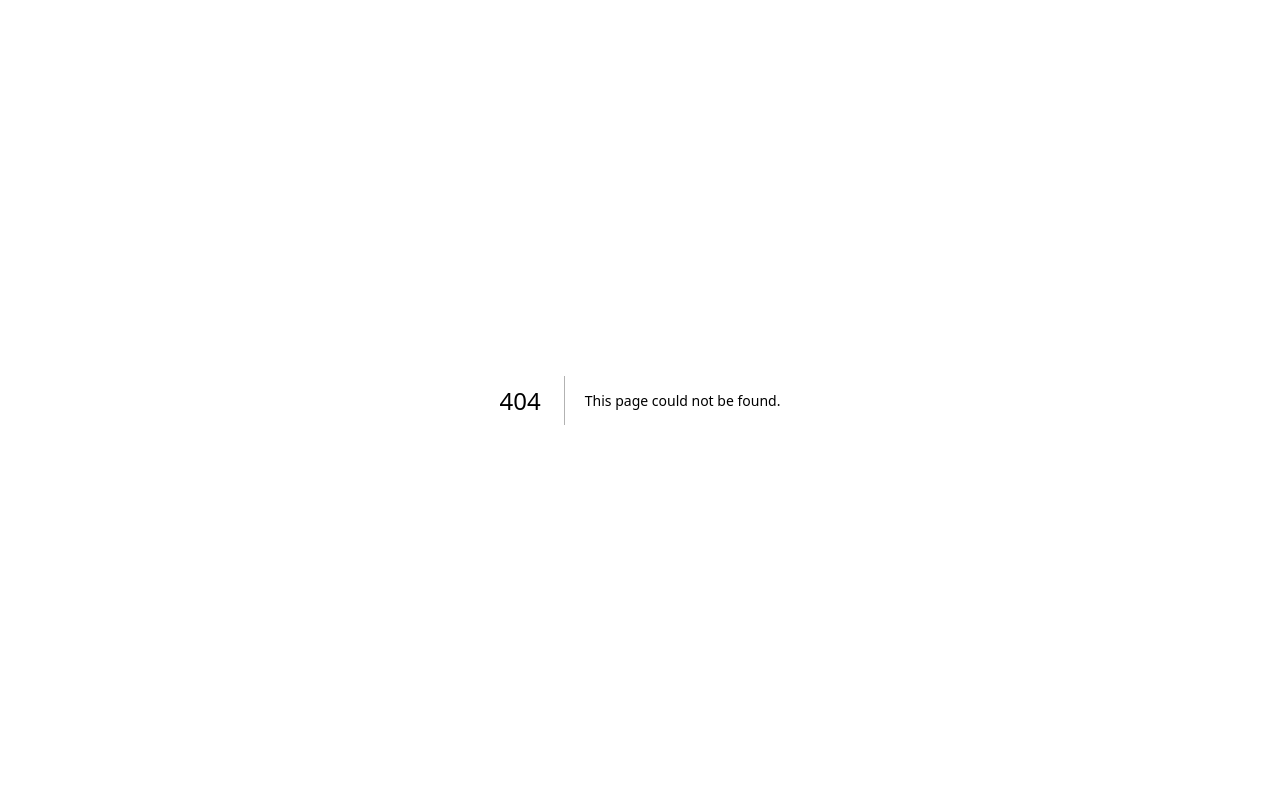
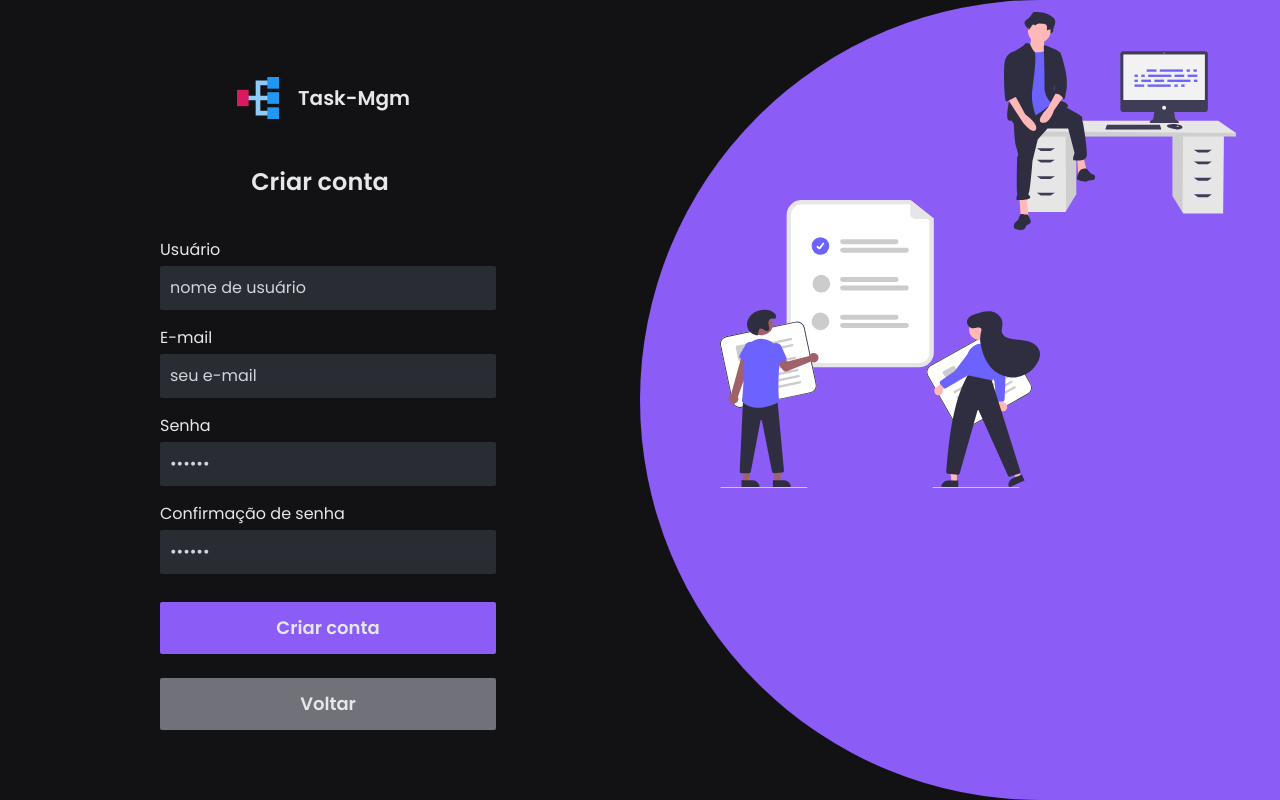
Before and after one commit to thg-nunes/task-managment-frontend, a Next.js app: page /cadastro in a window 1280 px wide. Before the commit this address had no page. Built offline with nearby package versions, Linux system fonts and the light colour scheme.

Commit message:
feat: adiciona base da pagina de signUp

```diff
--- /dev/null
+++ b/src/app/(pages)/(free_access)/cadastro/form.tsx
@@ -0,0 +1,143 @@
+'use client'
+import * as yup from 'yup'
+import { useRouter } from 'next/navigation'
+import { Controller, useForm } from 'react-hook-form'
+import { yupResolver } from '@hookform/resolvers/yup'
+
+import { Button } from '@components/button'
+import { Input, Label, RootInput } from '@components/input'
+
+const schema = yup.object().shape({
+  username: yup.string().trim().required('O nome de usuário é obrigatório'),
+  email: yup
+    .string()
+    .email('Forneça um e-mail válido')
+    .required('E-mail é obrigatório')
+    .transform((value) => value || ''),
+  password: yup
+    .string()
+    .required('A senha é obrigatória')
+    .min(6, 'A senha deve conter ao menos 6 caratéries')
+    .max(12, 'A senha deve conter no máximo 12 caratéries')
+    .transform((value) => value || ''),
+  passwordConfirmation: yup
+    .string()
+    .required('A confirmação de senha senha é obrigatória')
+    .test(
+      'password',
+      'A confirmação de senha está errada',
+      (value, { parent }) => value === parent.password
+    )
+    .transform((value) => value || ''),
+})
+
+/**
+ * @function SignUpForm - componente responável por conter o formulário de cadastro
+ */
+export const SignUpForm = (): JSX.Element => {
+  const { back } = useRouter()
+  const { control, handleSubmit } = useForm({
+    resolver: yupResolver(schema),
+    defaultValues: {
+      email: '',
+      username: '',
+      password: '',
+      passwordConfirmation: '',
+    },
+  })
+
+  async function handleRegister(data: {
+    email: string
+    username: string
+    password: string
+    passwordConfirmation: string
+  }) {
+    console.log('dados ' + JSON.stringify(data, null, 2))
+  }
+
+  return (
+    <form
+      className="grid h-max w-1/2 grid-rows-3 gap-3"
+      onSubmit={handleSubmit(handleRegister)}
+    >
+      <Controller
+        name="username"
+        control={control}
+        render={({ fieldState: { error }, field: { value, onBlur, onChange } }) => (
+          <RootInput>
+            <Label text="Usuário" htmlFor="username" />
+            <Input
+              type="text"
+              id="username"
+              value={value}
+              onBlur={onBlur}
+              onChange={onChange}
+              placeholder="nome de usuário"
+              errorMessage={error?.message}
+            />
+          </RootInput>
+        )}
+      />
+      <Controller
+        name="email"
+        control={control}
+        render={({ fieldState: { error }, field: { value, onBlur, onChange } }) => (
+          <RootInput>
+            <Label text="E-mail" htmlFor="email" />
+            <Input
+              type="email"
+              id="email"
+              value={value}
+              onBlur={onBlur}
+              onChange={onChange}
+              placeholder="seu e-mail"
+              errorMessage={error?.message}
+            />
+          </RootInput>
+        )}
+      />
+      <Controller
+        name="password"
+        control={control}
+        render={({ fieldState: { error }, field: { value, onBlur, onChange } }) => (
+          <RootInput>
+            <Label text="Senha" htmlFor="password" />
+            <Input
+              type="password"
+              id="password"
+              value={value}
+              onBlur={onBlur}
+              onChange={onChange}
+              placeholder="••••••"
+              errorMessage={error?.message}
+            />
+          </RootInput>
+        )}
+      />
+      <Controller
+        name="passwordConfirmation"
+        control={control}
+        render={({ fieldState: { error }, field: { value, onBlur, onChange } }) => (
+          <RootInput>
+            <Label text="Confirmação de senha" htmlFor="passwordConfirmation" />
+            <Input
+              type="password"
+              id="passwordConfirmation"
+              value={value}
+              onBlur={onBlur}
+              onChange={onChange}
+              placeholder="••••••"
+              errorMessage={error?.message}
+            />
+          </RootInput>
+        )}
+      />
+      <Button type="submit" className="mt-3">
+        Criar conta
+      </Button>
+      <Button type="button" btnStyle="secondary" className="mt-3" onClick={back}>
+        Voltar
+      </Button>
+    </form>
+  )
+}
--- /dev/null
+++ b/src/app/(pages)/(free_access)/cadastro/page.tsx
@@ -0,0 +1,41 @@
+import Image from 'next/image'
+import type { Metadata } from 'next'
+import { FcParallelTasks } from 'react-icons/fc'
+
+import { SignUpForm } from './form'
+
+export const metadata: Metadata = {
+  title: 'Cadastro',
+  description: 'crie uma conta e acesse a aplicação',
+}
+
+export default function Register() {
+  return (
+    <div className="grid grid-cols-2">
+      <section className="flex flex-col items-center justify-center space-y-10">
+        <div className="flex items-center gap-3">
+          <FcParallelTasks className="size-14" />
+          <p className="font-semibold md:text-xl">Task-Mgm</p>
+        </div>
+        <h2 className="font-semibold md:text-2xl">Criar conta</h2>
+        <SignUpForm />
+      </section>
+      <section className="grid h-screen w-full rounded-l-full bg-violet-500 md:grid-cols-2 md:grid-rows-4">
+        <Image
+          width={232}
+          height={232}
+          src="/illustrations/people_in_pc.svg"
+          className="col-start-2 mt-3 justify-self-center"
+          alt="ilustração de um boneco em forma de pessoa, esse boneco está sentado em ma mesa"
+        />
+        <Image
+          width={464}
+          height={464}
+          src="/illustrations/completed_tasks.svg"
+          className="row-start-2 justify-self-center md:ml-40"
+          alt="ilustração de dois bonecos em forma de pessoa, elas estão segurando uma papel cada e tem outro papel grande na frente ilustrando uma lista de tarefas"
+        />
+      </section>
+    </div>
+  )
+}
```
